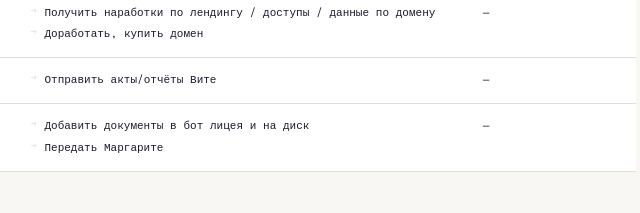
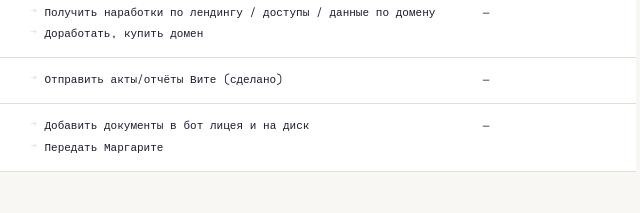
Before and after one commit to xparfenova-wq/oreshkin-dashboard, a plain HTML site: page 2026-май-dashboard.html in a window 1280 px wide. Shown: the part 2870-3083 px from the top of the page, 580-1220 px from the left. Drawn offline with nearby package versions, Linux system fonts and the light colour scheme; a web font is replaced by a local one.

Commit message:
W21: Документы Вите — (сделано)

```diff
--- a/2026-май-dashboard.html
+++ b/2026-май-dashboard.html
@@ -1731,7 +1731,7 @@
               <li>Подготовлены акты и отчёты</li>
             </ul></td>
             <td class="col-next"><ul class="li">
-              <li>Отправить акты/отчёты Вите</li>
+              <li>Отправить акты/отчёты Вите (сделано)</li>
             </ul></td>
             <td class="col-goal">—</td>
           </tr>
```
